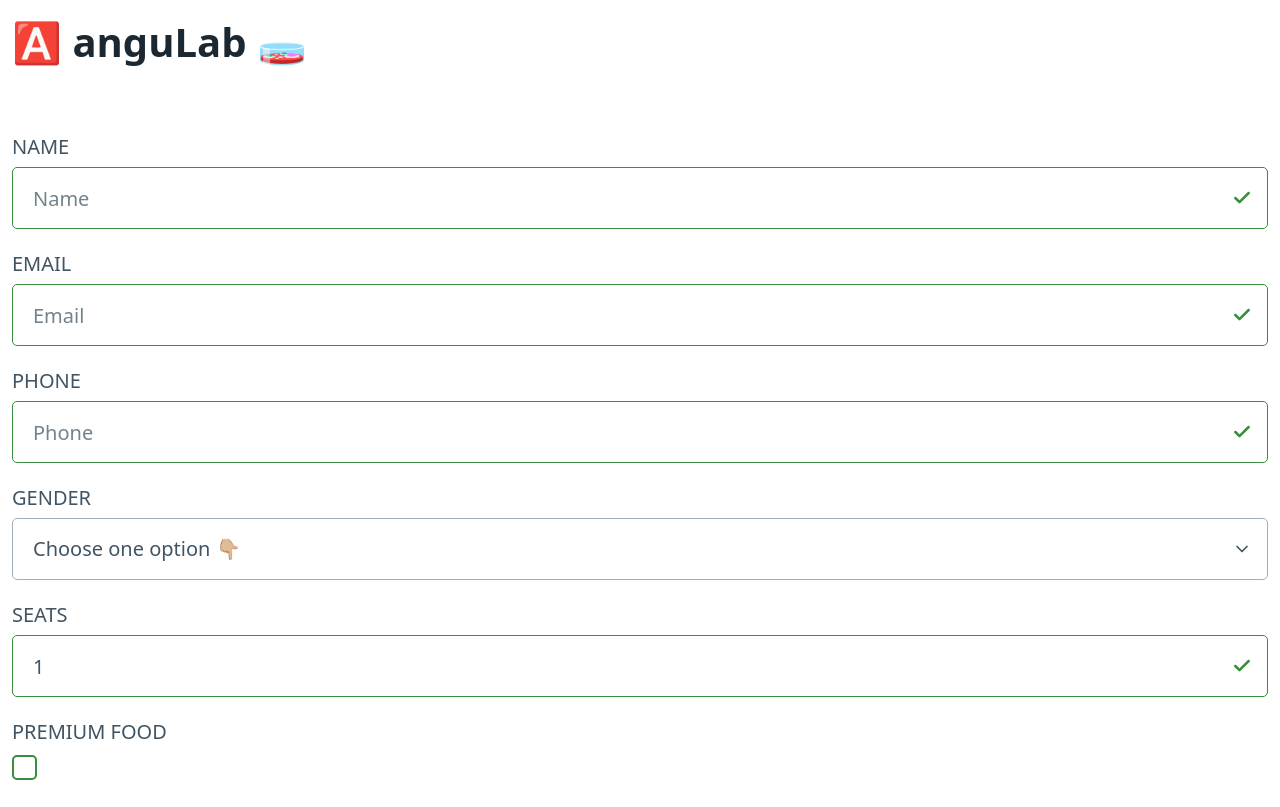
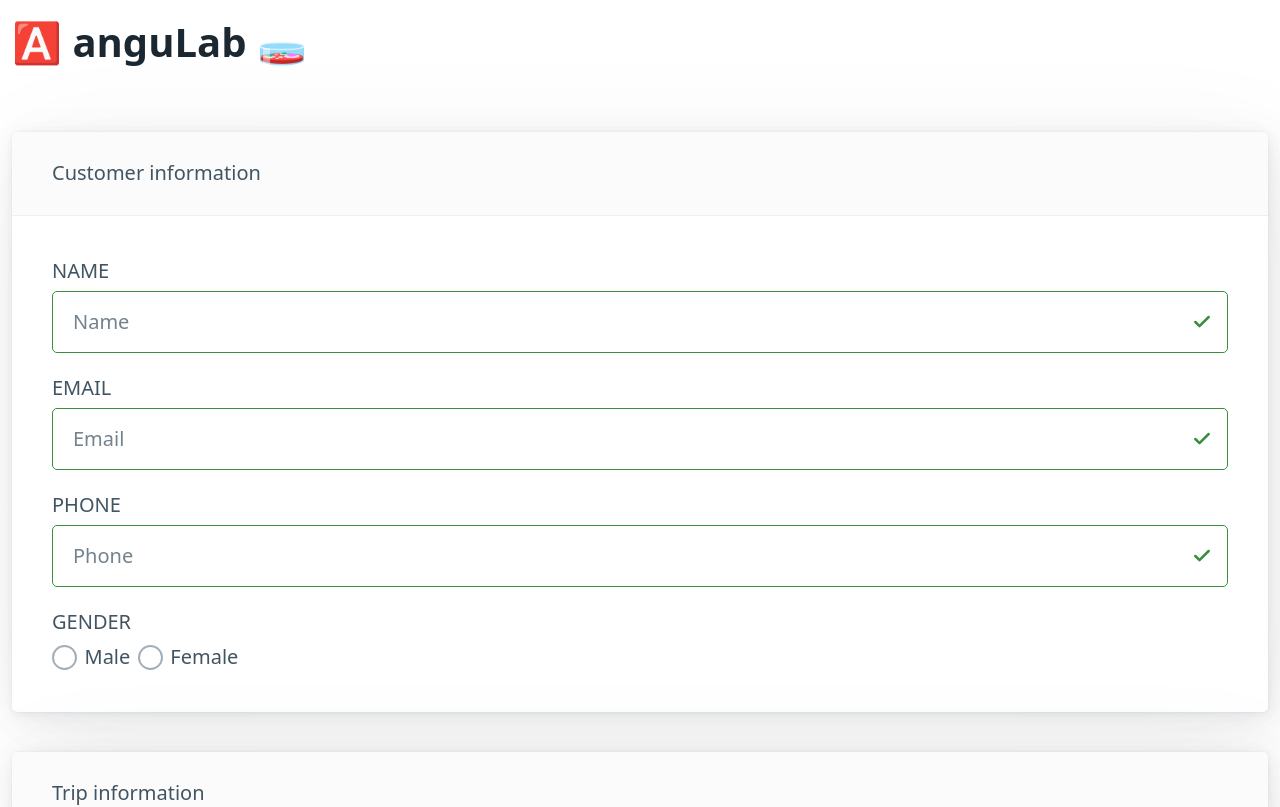
Before and after one commit to AlbertoBasalo/angular-testing, an Angular app: page /book/green-origin-iss-4 in a window 1280 px wide. Shown: the top 807 px of the page. Built offline with nearby package versions, Linux system fonts and the light colour scheme.

Commit message:
feat: booking trip form

```diff
--- a/src/app/components/input/input.control.ts
+++ b/src/app/components/input/input.control.ts
@@ -34,8 +34,8 @@ import {
 export class InputControl implements ControlValueAccessor {
   @Input() label: string = '';
   @Input() formControlName: string = '';
+  @Input() control!: AbstractControl | null;
   @Input() type: 'text' | 'password' | 'email' | 'number' | 'checkbox' = 'text';
-  @Input() control!: AbstractControl | null;
 
   value: any;
   isDisabled: boolean = false;
--- a/src/app/components/options/options.control.ts
+++ b/src/app/components/options/options.control.ts
@@ -13,13 +13,30 @@ import {
       <small *ngIf="mustShowError()">
         {{ getErrorMessage() }}
       </small>
+      <ng-container
+        *ngIf="options.length > 3; then select; else radios"
+      ></ng-container>
+    </div>
+    <ng-template #select>
       <select [id]="formControlName" (change)="onChange($event)">
         <option value="" selected>Choose one option 👇🏼</option>
         <option *ngFor="let option of options" [value]="option.value">
           {{ option.label }}
         </option>
       </select>
-    </div>
+    </ng-template>
+    <ng-template #radios>
+      <span *ngFor="let option of options">
+        <input
+          type="radio"
+          [name]="formControlName"
+          [id]="option.value"
+          [value]="option.value"
+          (click)="onChange($event)"
+        />
+        <label [for]="option.value">{{ option.label }}</label>
+      </span>
+    </ng-template>
   `,
   changeDetection: ChangeDetectionStrategy.OnPush,
   providers: [
--- a/src/app/routes/book/book.form.ts
+++ b/src/app/routes/book/book.form.ts
@@ -10,7 +10,12 @@ import { FormBuilder, FormGroup } from '@angular/forms';
   selector: 'app-book-form',
   template: `
     <form [formGroup]="form">
+      <article>
+        <header>Customer information</header>
         <app-customer-form formControlName="customer"></app-customer-form>
+      </article>
+      <article>
+        <header>Trip information</header>
         <app-input-control
           formControlName="seats"
           label="Seats"
@@ -27,6 +32,7 @@ import { FormBuilder, FormGroup } from '@angular/forms';
           [options]="paymentMethodOptions"
         >
         </app-options-control>
+      </article>
       <button type="submit" (click)="onSubmit()">Make Trip Booking</button>
     </form>
   `,
```
Also changed, not shown: 1 other file (tests, documents, lock files or other folders). Lines whose indentation alone changed are shown as unchanged.
